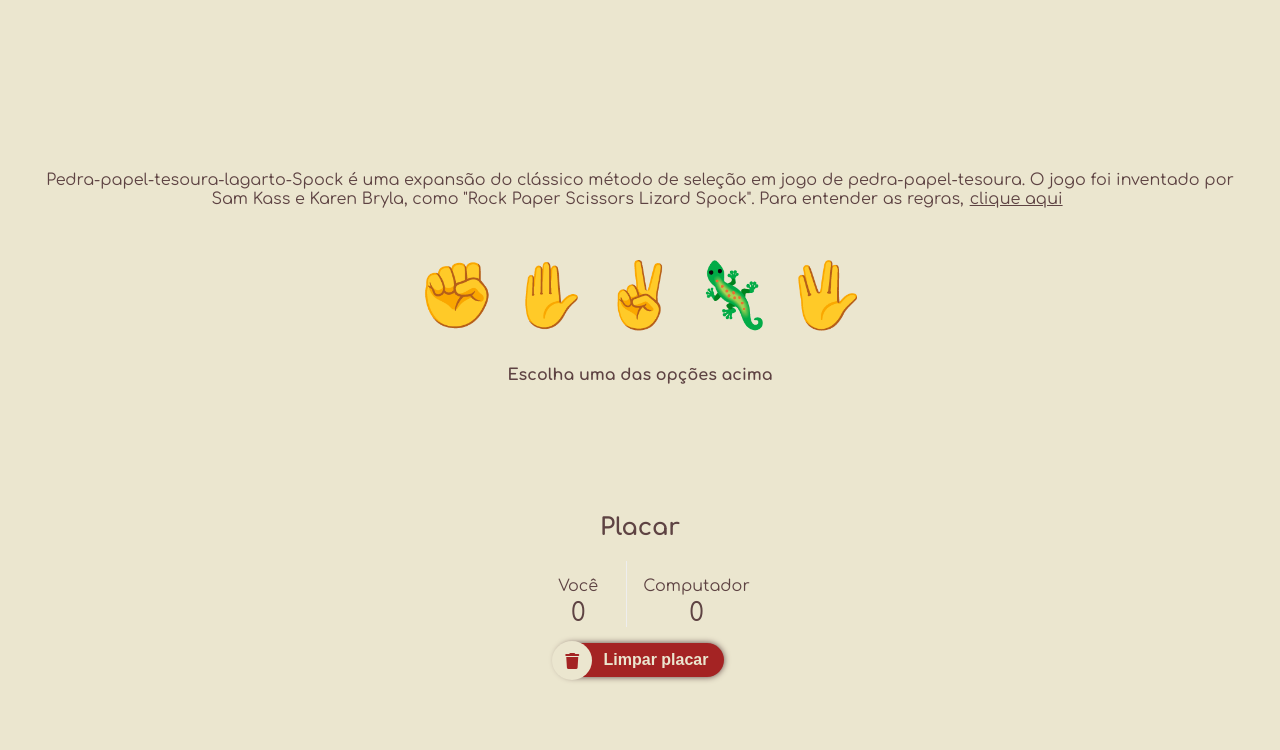
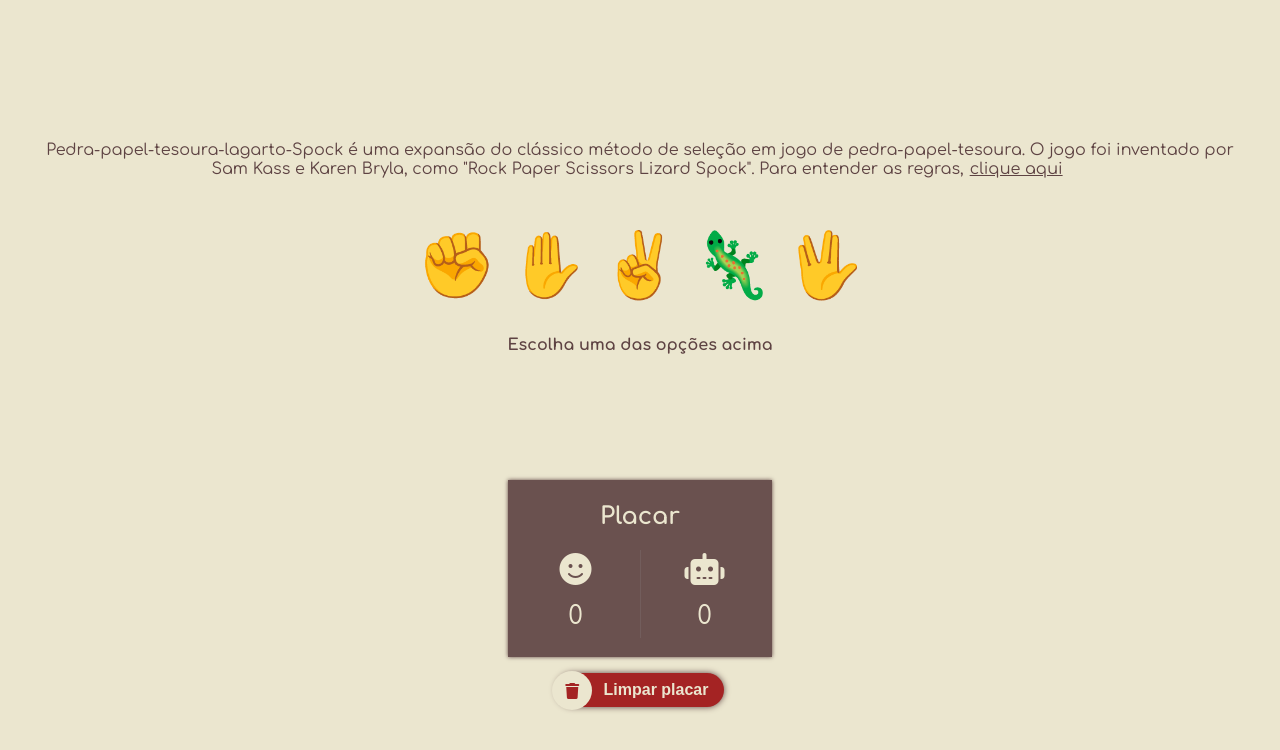
Before and after one commit to HaluDeCassia/largato-spock, a React (Create React App) app: page / in a window 1280 px wide. Shown: the top 750 px of the page. Built offline with nearby package versions, Linux system fonts and the light colour scheme.

Commit message:
Change font and background color in Scoreboard component

```diff
--- a/src/components/Scoreboard/index.js
+++ b/src/components/Scoreboard/index.js
@@ -3,23 +3,23 @@ import PropTypes from 'prop-types';
 
 import Grid from '../Grid';
 
-import { Col, Name, Points, Title } from './styles';
+import { Col, Name, Points, StyledScoreboard, Title } from './styles';
 
 export default function Scoreboard({ points }) {
   return (
-    <React.Fragment>
+    <StyledScoreboard>
       <Title>Placar</Title>
       <Grid>
         <Col className="left-col">
-          <Name>Você</Name>
+          <Name><i className="fas fa-smile"></i></Name>
           <Points>{points.player}</Points>
         </Col>
         <Col>
-          <Name>Computador</Name>
+          <Name><i className="fas fa-robot"></i></Name>
           <Points>{points.computer}</Points>
         </Col>
       </Grid>
-    </React.Fragment>
+    </StyledScoreboard>
   );
 }
 
--- a/src/components/Scoreboard/styles.js
+++ b/src/components/Scoreboard/styles.js
@@ -1,21 +1,33 @@
 import styled from "styled-components";
 
+import { darkColor, lightColor } from "../../styles/colors";
+
+export const StyledScoreboard = styled.div`
+  margin: 1rem;
+  padding: 0.2rem;
+  text-align: center;
+  color: ${lightColor};
+  background-color: #5e4343e8;
+  box-shadow: 0 0 4px ${darkColor};
+`;
+
 export const Col = styled.div`
-  min-width: 6rem;
-  text-align: center;
-  margin: 0 0.5rem 1rem;
+  min-width: 8rem;
+  margin-bottom: 1rem;
 
   &.left-col {
-    border-right: 1px solid #eee;
+    border-right: 1px solid #7967678c;
   }
 `;
 
 export const Name = styled.p`
-  margin-bottom: 0.2rem;
+  font-size: 2rem;
+  margin-top: 0.2rem;
+  margin-bottom: 0.8rem;
 `;
 
 export const Points = styled.p`
-  margin: 0;
+  margin: 0.5rem 0;
   font-size: 1.6rem;
 `;
 
```
